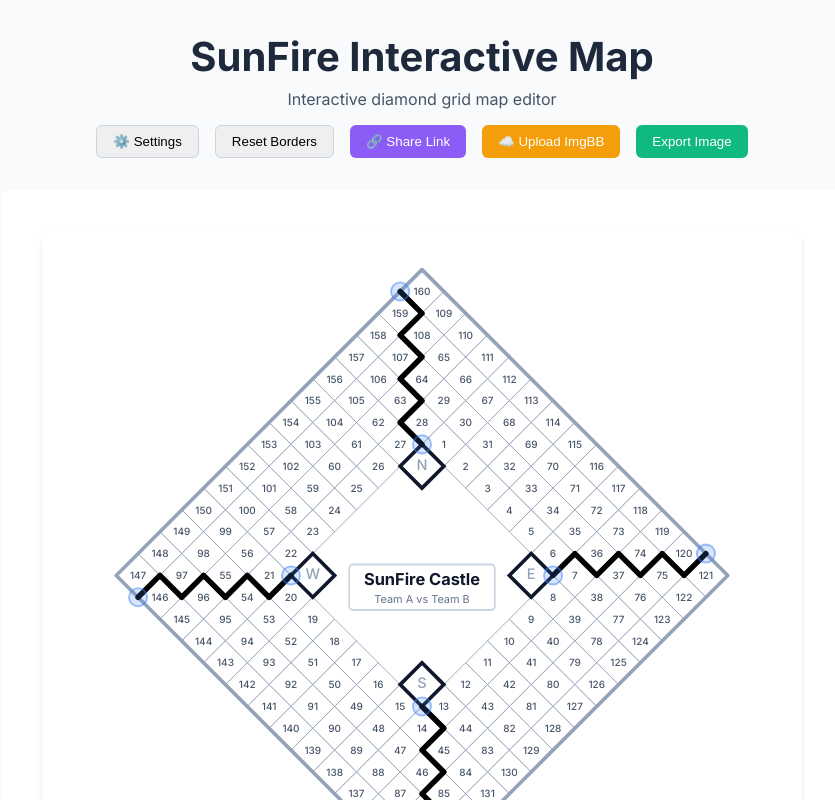
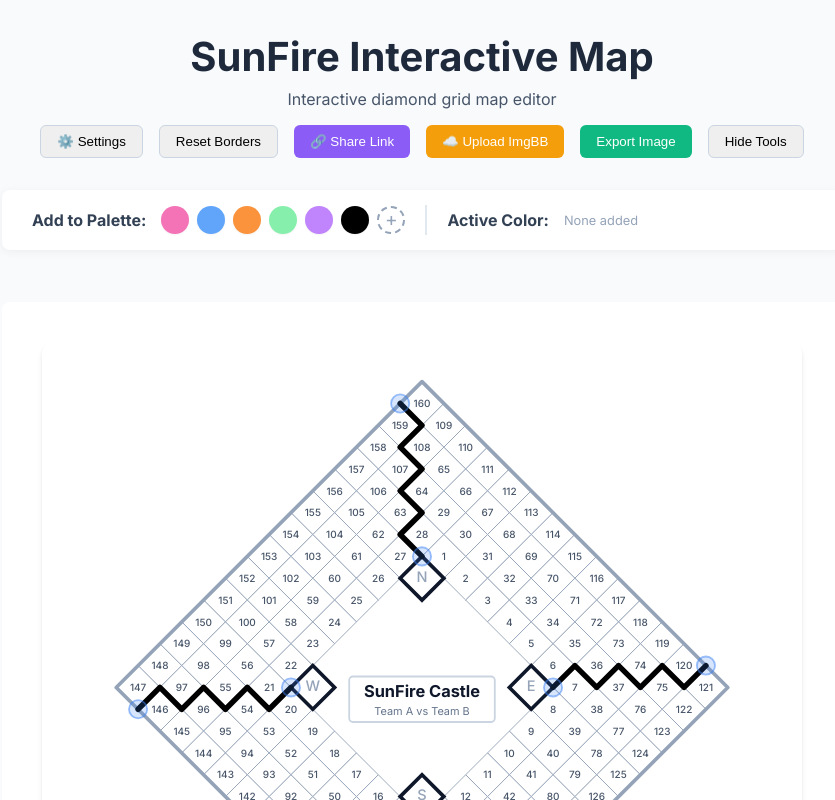
Before and after one commit to Cloudbed-invi/castle-map, a React (Vite) app: page / in a window 1280 px wide. Shown: the top 800 px of the page, without its empty margins (218-1053 px from the left). Built offline with nearby package versions, Linux system fonts and the light colour scheme.

Commit message:
Extract palette to main toolbar for easier painting

```diff
--- a/src/App.jsx
+++ b/src/App.jsx
@@ -10,6 +10,7 @@ const initialColors = [];
 function App() {
   const exportRef = useRef(null);
   const [showSettings, setShowSettings] = useState(false);
+  const [showToolbar, setShowToolbar] = useState(true);
   const [isLoaded, setIsLoaded] = useState(false);
   const [imgbbKey, setImgbbKey] = useState(() => localStorage.getItem('imgbbKey') || '');
   const [bitlyKey, setBitlyKey] = useState(() => localStorage.getItem('bitlyKey') || '');
@@ -104,10 +105,10 @@ function App() {
     if (!isLoaded) return;
     const state = {
       cellColors, paletteColors, activeColor, legendMap,
-      zigzagColor, floatingTexts, mapTitle, mapSubtitle, exportDate, lines
+      zigzagColor, floatingTexts, mapTitle, mapSubtitle, exportDate, lines, showToolbar
     };
     localStorage.setItem('sunfireMapState', JSON.stringify(state));
-  }, [isLoaded, cellColors, paletteColors, activeColor, legendMap, zigzagColor, floatingTexts, mapTitle, mapSubtitle, exportDate, lines]);
+  }, [isLoaded, cellColors, paletteColors, activeColor, legendMap, zigzagColor, floatingTexts, mapTitle, mapSubtitle, exportDate, lines, showToolbar]);
 
   useEffect(() => {
     const handleMouseUp = () => setPaintState(null);
@@ -299,10 +300,60 @@ function App() {
           <button onClick={handleExportImage} style={{ padding: '0.5rem 1rem', borderRadius: '6px', backgroundColor: '#10b981', color: 'white', border: 'none', cursor: 'pointer' }}>
             Export Image
           </button>
+          <button onClick={() => setShowToolbar(!showToolbar)} style={{ padding: '0.5rem 1rem', borderRadius: '6px', border: '1px solid #cbd5e1', cursor: 'pointer' }}>
+            {showToolbar ? 'Hide Tools' : 'Show Tools'}
+          </button>
         </div>
       </header>
 
-      <main className="main-content" style={{ display: 'flex', justifyContent: 'center' }}>
+      <main className="main-content" style={{ display: 'flex', flexDirection: 'column', alignItems: 'center' }}>
+
+        {showToolbar && (
+          <div className="toolbar" style={{ backgroundColor: 'white', padding: '15px 30px', borderRadius: '8px', marginBottom: '20px', width: '100%', maxWidth: '840px', boxShadow: '0 2px 10px rgba(0,0,0,0.05)', display: 'flex', flexWrap: 'wrap', gap: '20px', alignItems: 'center' }}>
+            <div style={{ display: 'flex', alignItems: 'center', gap: '15px' }}>
+              <span style={{ fontWeight: 'bold', color: '#334155' }}>Add to Palette:</span>
+              <div className="color-options">
+                {['#f472b6', '#60a5fa', '#fb923c', '#86efac', '#c084fc', '#000000'].map(rc => (
+                  <div
+                    key={rc}
+                    className="color-swatch"
+                    style={{ backgroundColor: rc }}
+                    onClick={() => handleAddColor(rc)}
+                    title="Add to palette"
+                  />
+                ))}
+                <div className="color-picker-wrapper" style={{ width: '28px', height: '28px' }}>
+                   <input
+                     type="color"
+                     className="color-picker-input"
+                     onChange={(e) => handleAddColor(e.target.value)}
+                     title="Add custom color"
+                   />
+                   <div className="color-picker-btn" style={{ fontSize: '1.2rem' }}>+</div>
+                </div>
+              </div>
+            </div>
+
+            <div style={{ width: '2px', height: '30px', backgroundColor: '#e2e8f0' }}></div>
+
+            <div style={{ display: 'flex', alignItems: 'center', gap: '15px' }}>
+              <span style={{ fontWeight: 'bold', color: '#334155' }}>Active Color:</span>
+              <div className="color-options">
+                {paletteColors.length === 0 && <span style={{ fontSize: '0.8rem', color: '#94a3b8' }}>None added</span>}
+                {paletteColors.map((color, index) => (
+                  <div
+                    key={`${color}-${index}`}
+                    className={`color-swatch ${activeColor === color ? 'active' : ''}`}
+                    style={{ backgroundColor: color }}
+                    onClick={() => setActiveColor(color)}
+                    title={legendMap[color] || 'Unlabeled'}
+                  />
+                ))}
+              </div>
+            </div>
+          </div>
+        )}
+
         <div className="export-container" ref={exportRef} style={{ backgroundColor: 'white', padding: '40px', width: '100%', maxWidth: '840px', borderRadius: '8px' }}>
 
           <MapGrid
--- a/src/components/SettingsPanel.jsx
+++ b/src/components/SettingsPanel.jsx
@@ -44,45 +44,6 @@ export function SettingsPanel({
         </div>
 
         <div className="settings-section">
-          <h3>Palette</h3>
-          <div className="recommended-colors">
-            <div className="color-options" style={{ marginBottom: '1rem' }}>
-              {recommendedColors.map(rc => (
-                <div
-                  key={rc}
-                  className="color-swatch"
-                  style={{ backgroundColor: rc }}
-                  onClick={() => onAddColor(rc)}
-                  title="Add to palette"
-                />
-              ))}
-              <div className="color-picker-wrapper" style={{ width: '28px', height: '28px' }}>
-                 <input
-                   type="color"
-                   className="color-picker-input"
-                   onChange={(e) => onAddColor(e.target.value)}
-                   title="Add custom color"
-                 />
-                 <div className="color-picker-btn" style={{ fontSize: '1.2rem' }}>+</div>
-              </div>
-            </div>
-          </div>
-
-          <div className="color-options" style={{ marginTop: '0.5rem' }}>
-            {colors.length === 0 && <span style={{ fontSize: '0.8rem', color: '#94a3b8' }}>No colors added</span>}
-            {colors.map((color, index) => (
-              <div
-                key={`${color}-${index}`}
-                className={`color-swatch ${activeColor === color ? 'active' : ''}`}
-                style={{ backgroundColor: color }}
-                onClick={() => setActiveColor(color)}
-                title={legendMap[color] || 'Unlabeled'}
-              />
-            ))}
-          </div>
-        </div>
-
-        <div className="settings-section" style={{ marginTop: '1.5rem' }}>
           <h3>Border Line</h3>
           <div className="color-options">
             <div className="color-picker-wrapper" style={{ borderColor: zigzagColor, width: '28px', height: '28px' }}>
```
